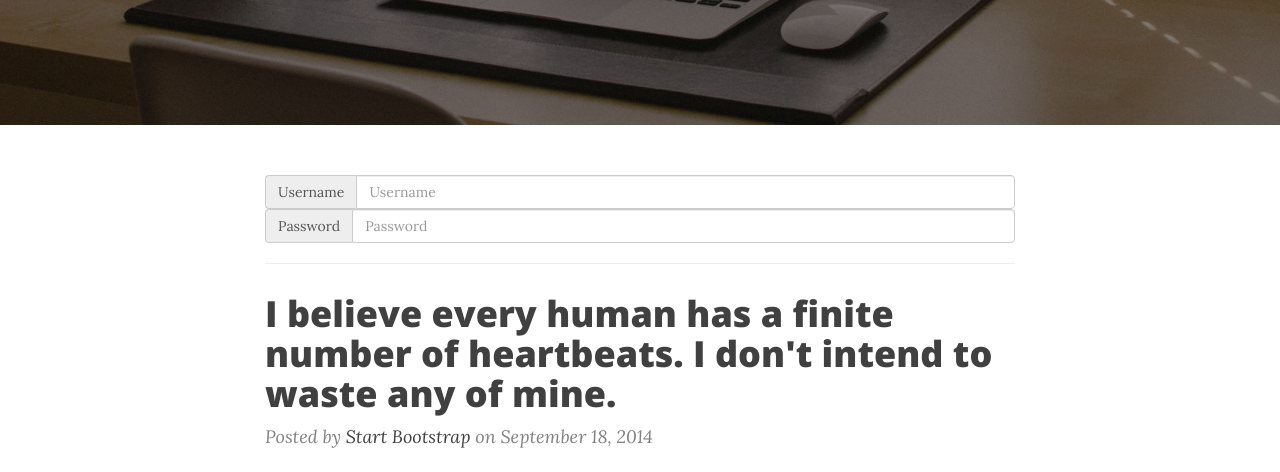
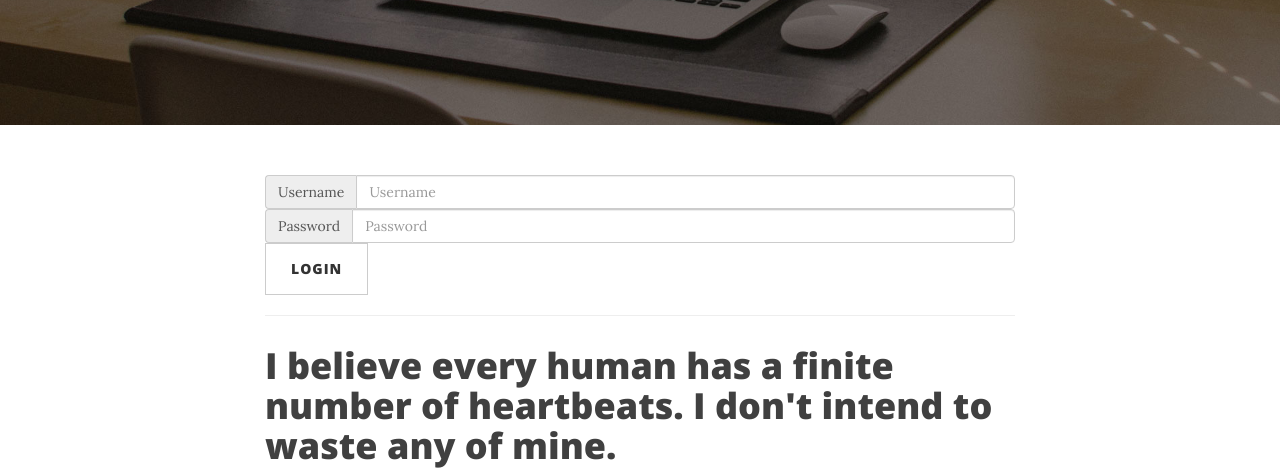
Before and after one commit to MomoSho/NSBEConnect-App, a plain HTML site: page index.html in a window 1280 px wide. Shown: the part 323-795 px from the top of the page. Drawn offline with nearby package versions, Linux system fonts and the light colour scheme.

Commit message:
Login Button

```diff
--- a/index.html
+++ b/index.html
@@ -98,6 +98,9 @@
                       <span class="input-group-addon" id="basic-addon1">Password</span>
                       <input type="text" class="form-control" placeholder="Password" aria-describedby="basic-addon1">
                     </div>
+                    <button type="button" class="btn btn-default" aria-label="Left Align">
+                      <span aria-hidden="true">Login</span>
+                    </button>
                 </div>
                 <hr>
                 <div class="post-preview">
```
